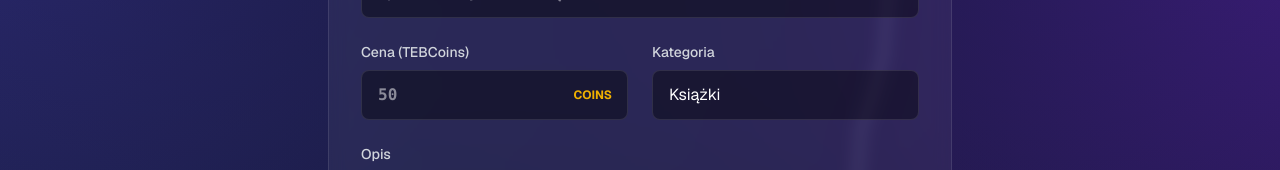
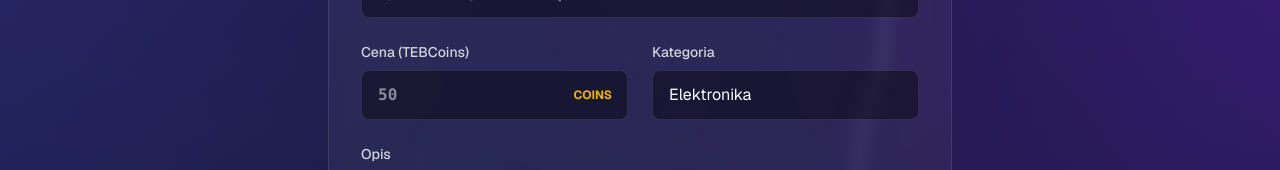
Before and after one commit to yungleosia/teb-edukacja-news, a Next.js app: page /marketplace/create in a window 1280 px wide. Shown: the part 241-411 px from the top of the page. Built offline with nearby package versions, Linux system fonts and the light colour scheme; no server answers; the database is empty.

Commit message:
fix: Update marketplace categories (remove Books, Tutoring)

```diff
--- a/app/marketplace/create/page.tsx
+++ b/app/marketplace/create/page.tsx
@@ -10,7 +10,7 @@ export default function CreateListingPage() {
     const [formData, setFormData] = useState({
         title: "",
         price: "",
-        category: "Książki",
+        category: "Elektronika",
         description: "",
         imageUrl: "" // Optional for now
     });
@@ -89,10 +89,7 @@ export default function CreateListingPage() {
                             onChange={handleChange}
                             className="w-full bg-black/40 border border-white/10 rounded-lg px-4 py-3 text-white focus:outline-none focus:ring-2 focus:ring-indigo-500 transition appearance-none"
                         >
-                            <option value="Książki">Książki</option>
                             <option value="Elektronika">Elektronika</option>
-                            <option value="Korepetycje">Korepetycje</option>
-                            <option value="Notatki">Notatki</option>
                             <option value="Inne">Inne</option>
                         </select>
                     </div>
--- a/app/marketplace/page.tsx
+++ b/app/marketplace/page.tsx
@@ -51,7 +51,7 @@ export default async function MarketplacePage() {
 
             {/* Filters (Visual Only for MVP) */}
             <div className="flex gap-4 mb-8 overflow-x-auto pb-4 no-scrollbar">
-                {["Wszystkie", "Książki", "Elektronika", "Korepetycje", "Inne"].map((cat, i) => (
+                {["Wszystkie", "Elektronika", "Inne"].map((cat, i) => (
                     <button
                         key={cat}
                         className={`px-4 py-2 rounded-full text-sm font-medium border transition whitespace-nowrap ${i === 0 ? "bg-white text-black border-white" : "bg-white/5 border-white/10 text-gray-300 hover:bg-white/10"}`}
```
